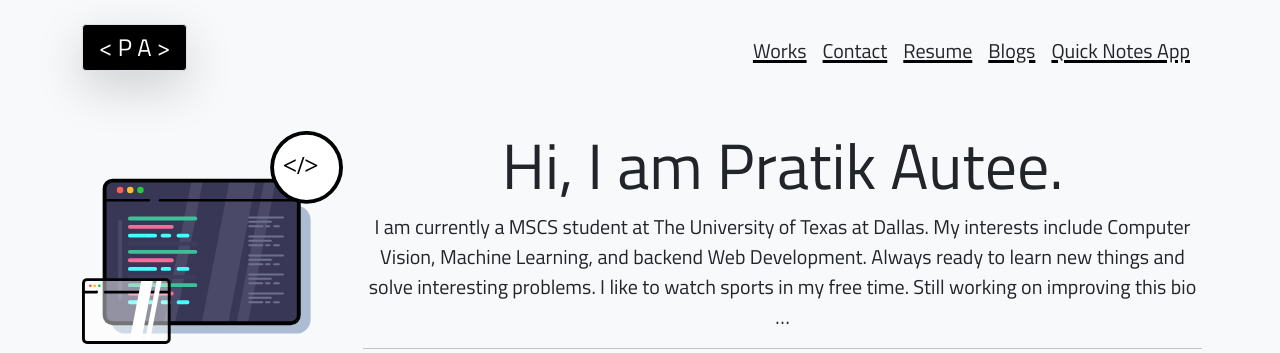
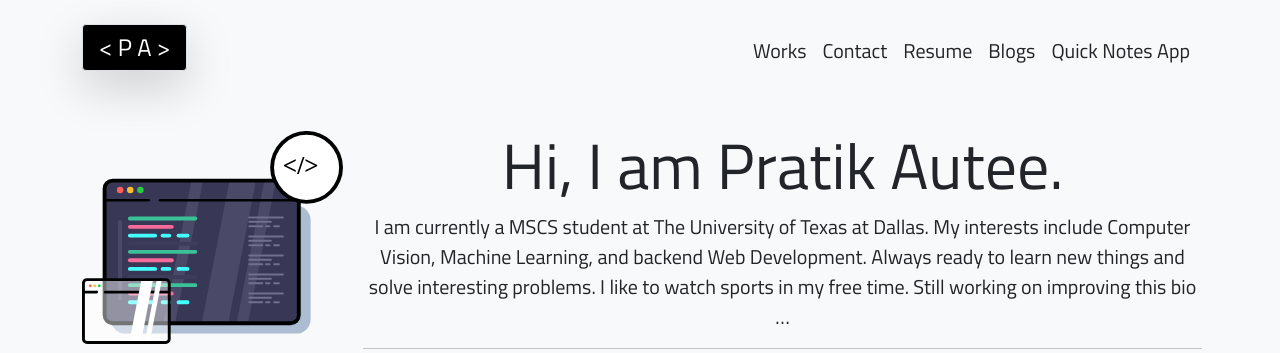
Before and after one commit to pratikautee/pratikautee.github.io, a plain HTML site: page index.html in a window 1280 px wide. Shown: the top 353 px of the page. Drawn offline with nearby package versions, Linux system fonts and the light colour scheme.

Commit message:
updated index.html

```diff
--- a/index.html
+++ b/index.html
@@ -23,19 +23,19 @@
           <div class="collapse navbar-collapse justify-content-end" id="navbarSupportedContent">
             <ul class="navbar-nav justify-content-end h5">
                 <li class="nav-item">
-                  <a class="nav-link text-dark" style="text-decoration: underline;text-decoration-color: black; text-decoration-thickness: 3px;" href="works.html" id="workBtn">Works</a>
+                  <a class="nav-link text-dark" style="text-decoration: none;text-decoration-color: black; text-decoration-thickness: 3px;" href="works.html" id="workBtn">Works</a>
                 </li>
                 <li class="nav-item">
-                  <a class="nav-link text-dark" style="text-decoration: underline;text-decoration-color: black; text-decoration-thickness: 3px;" href="contact.html" id="contactBtn">Contact</a>
+                  <a class="nav-link text-dark" style="text-decoration: none;text-decoration-color: black; text-decoration-thickness: 3px;" href="contact.html" id="contactBtn">Contact</a>
                 </li>
                 <li class="nav-item">
-                    <a class="nav-link text-dark" target="_blank" style="text-decoration: underline;text-decoration-color: black; text-decoration-thickness: 3px;" href="https://www.dropbox.com/s/s92suwkpsx1lak2/PratikAutee_Resume.pdf?dl=0" id="resumeBtn">Resume</a>
+                    <a class="nav-link text-dark" target="_blank" style="text-decoration: none;text-decoration-color: black; text-decoration-thickness: 3px;" href="https://www.dropbox.com/s/s92suwkpsx1lak2/PratikAutee_Resume.pdf?dl=0" id="resumeBtn">Resume</a>
                   </li>
                   <li class="nav-item">
-                    <a class="nav-link text-dark" style="text-decoration: underline;text-decoration-color: black; text-decoration-thickness: 3px;" href="blogIndex.html" id="blogBtn">Blogs</a>
+                    <a class="nav-link text-dark" style="text-decoration: none;text-decoration-color: black; text-decoration-thickness: 3px;" href="blogIndex.html" id="blogBtn">Blogs</a>
                   </li>
                   <li class="nav-item">
-                    <a class="nav-link text-dark" style="text-decoration: underline;text-decoration-color: black; text-decoration-thickness: 3px;" href="quicknotes" id="quickNoteBtn">Quick Notes App</a>
+                    <a class="nav-link text-dark" style="text-decoration: none;text-decoration-color: black; text-decoration-thickness: 3px;" href="quicknotes" id="quickNoteBtn">Quick Notes App</a>
                   </li>
               </ul>
           </div>
```
